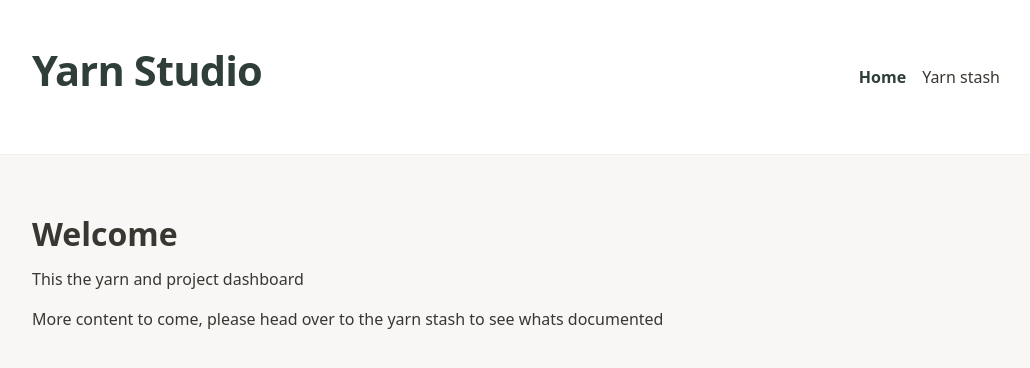
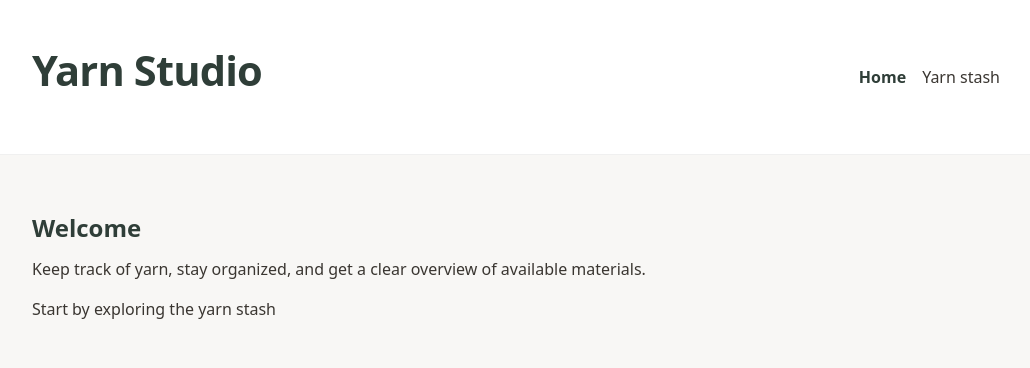
Before and after one commit to EmmaWikstrom/yarnstash-react-app, a React (Create React App) app: page / in a window 1280 px wide. Shown: the top 368 px of the page, without its empty margins (124-1154 px from the left). Built offline with nearby package versions, Linux system fonts and the light colour scheme.

Commit message:
update landing page intro

```diff
--- a/src/pages/HomePage.jsx
+++ b/src/pages/HomePage.jsx
@@ -1,9 +1,12 @@
 export function HomePage() {
   return (
     <main className="container">
-      <h1>Welcome</h1>
-      <p>This the yarn and project dashboard</p>
-      <p>More content to come, please head over to the yarn stash to see whats documented</p>
+      <h2>Welcome</h2>
+      <p>
+        Keep track of yarn, stay organized, and get a clear overview of
+        available materials.
+      </p>
+      <p>Start by exploring the yarn stash</p>
     </main>
   );
 }
```
